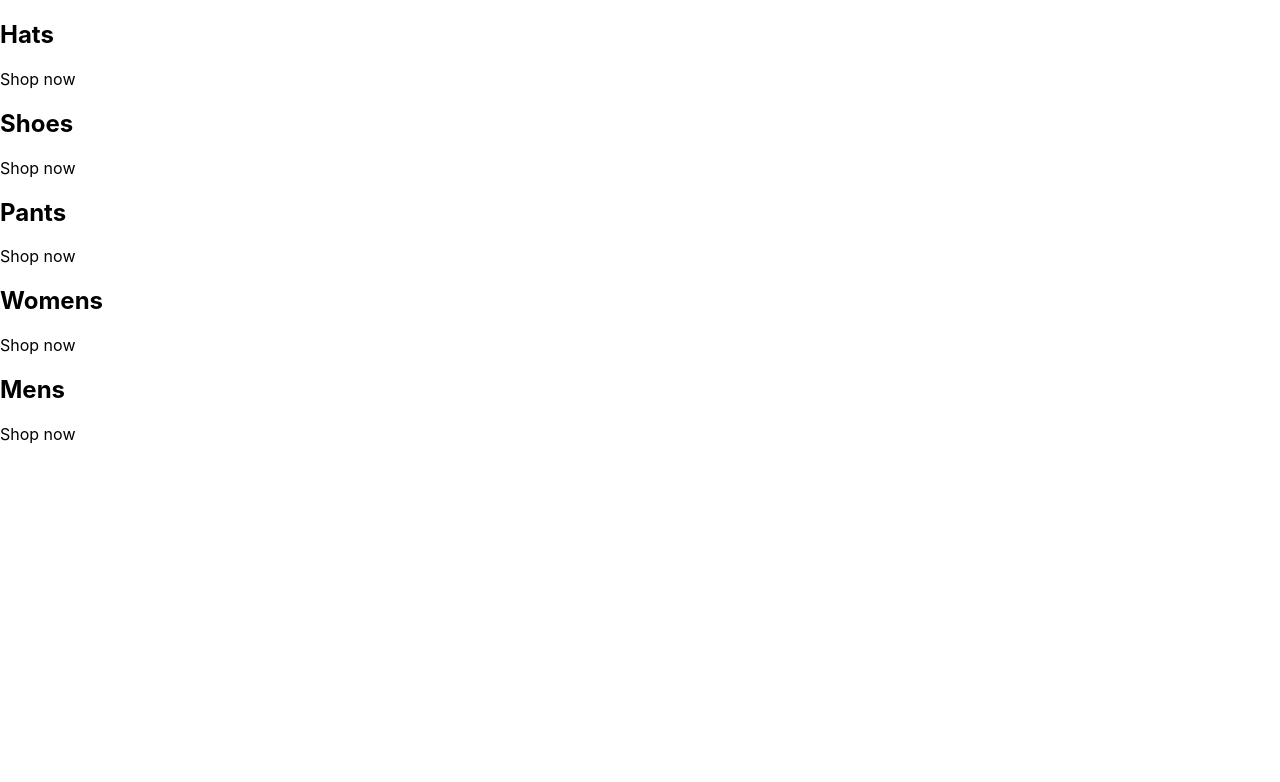
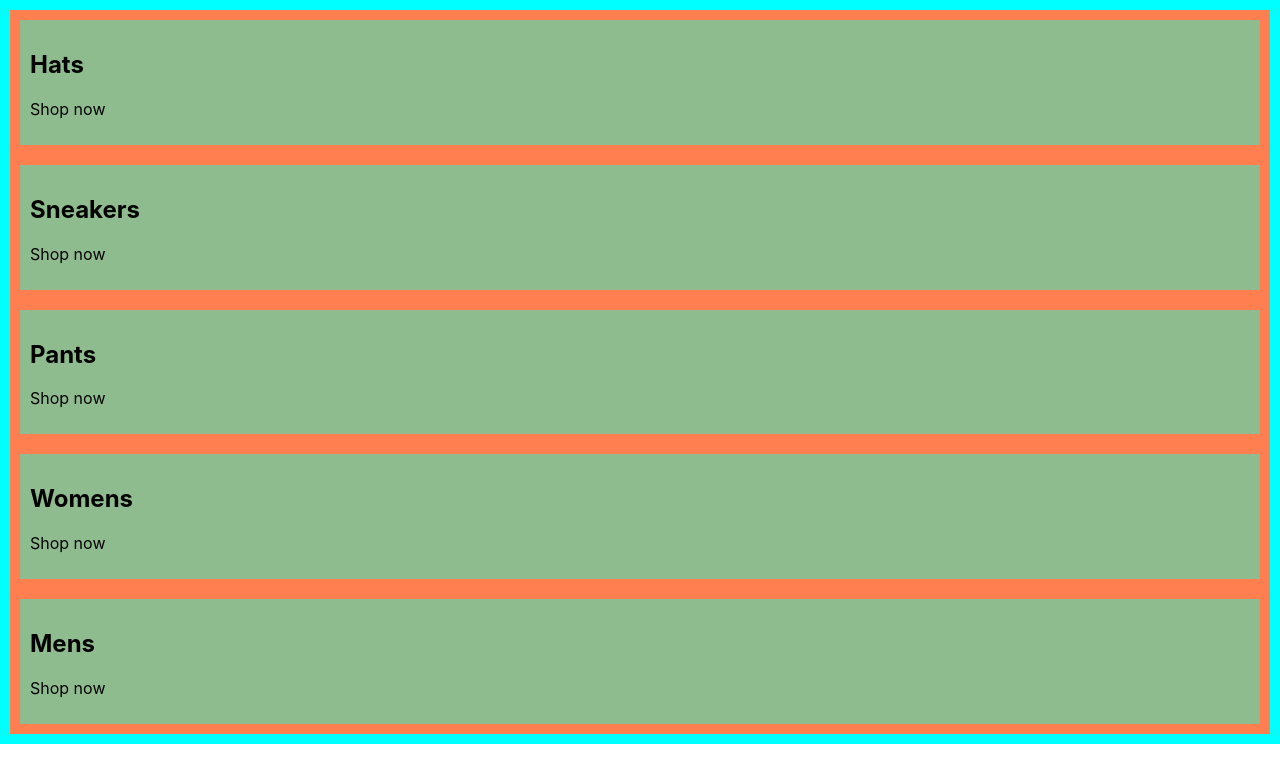
Before and after one commit to killerk3emstar/crown-clothing, a React (Create React App) app: page / in a window 1280 px wide. Shown: the top 782 px of the page. Built offline with nearby package versions, Linux system fonts and the light colour scheme.

Commit message:
adding styling

```diff
--- a/package.json
+++ b/package.json
@@ -9,6 +9,7 @@
     "react": "^18.1.0",
     "react-dom": "^18.1.0",
     "react-scripts": "5.0.1",
+    "sass": "^1.51.0",
     "web-vitals": "^2.1.4"
   },
   "scripts": {
--- a/src/App.js
+++ b/src/App.js
@@ -1,3 +1,5 @@
+import "./categories.styles.scss";
+
 const App = () => {
   const categories = [
     {
@@ -7,8 +9,8 @@ const App = () => {
     },
     {
       id: 1,
-      title: "Shoes",
       image: "",
+      title: "Sneakers",
     },
     {
       id: 2,
@@ -21,8 +23,8 @@ const App = () => {
       image: "",
     },
     {
+      title: "Mens",
       id: 4,
-      title: "Mens",
       image: "",
     },
   ];
--- /dev/null
+++ b/src/categories.styles.scss
@@ -0,0 +1,14 @@
+.categories-container {
+  background-color: aqua;
+  padding: 10px;
+}
+
+.categories-container .category-container {
+  background-color: coral;
+  padding: 10px;
+}
+
+.categories-container .category-container .category-body-container {
+  background-color: darkseagreen;
+  padding: 10px;
+}
```
Also changed, not shown: 1 other file (tests, documents, lock files or other folders).
